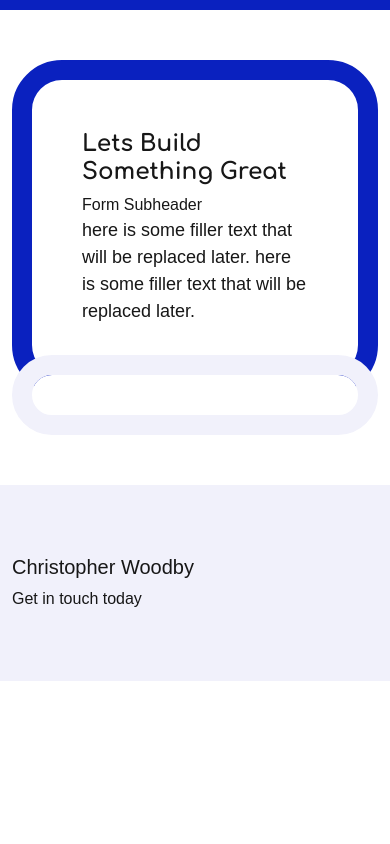
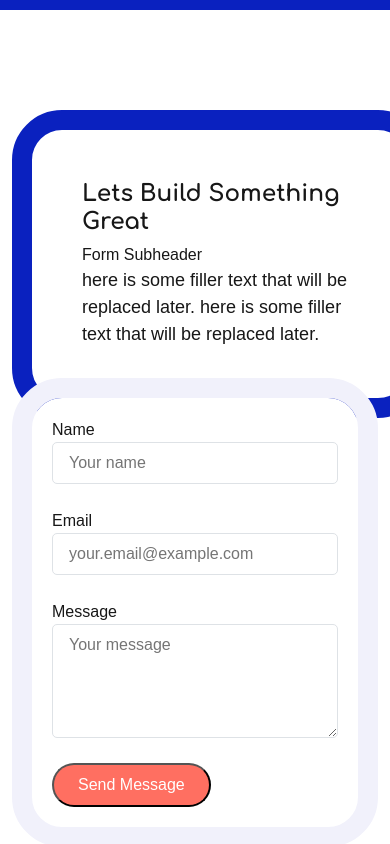
Before and after one commit to Chrisdwoodby/project-suomi, a Next.js app: page / in a window 390 px wide. Shown: the part 2960-3804 px from the top of the page. Before the commit the page ends 3641 px from the top, so only its background shows below. Built offline with nearby package versions, Linux system fonts and the light colour scheme.

Commit message:
contact form functionality confirmed and migrated from modern template

```diff
--- a/package.json
+++ b/package.json
@@ -13,12 +13,14 @@
     "firebase": "^12.5.0",
     "next": "^15.0.2",
     "next-elfsight-widget": "^1.1.1",
+    "nodemailer": "^7.0.11",
     "react": "^18",
     "react-dom": "^18",
     "react-elfsight-widget": "^1.1.1"
   },
   "devDependencies": {
     "@types/node": "^20",
+    "@types/nodemailer": "^7.0.4",
     "@types/react": "^18",
     "@types/react-dom": "^18",
     "eslint": "^8.57.1",
--- /dev/null
+++ b/src/app/api/contact/route.js
@@ -0,0 +1,50 @@
+import nodemailer from 'nodemailer';
+import { NextResponse } from 'next/server';
+
+export async function POST(request) {
+
+  const body = await request.json();
+  const { name, email, message } = body;
+
+  // Check that all required parameters are parsed
+  if (!name || !email || !message) {
+    return NextResponse.json(
+      { message: 'Missing required fields' },
+      { status: 400 }
+    );
+  }
+
+  try {
+    // Initializing the SMTP connection
+    const transporter = nodemailer.createTransport({
+      host: process.env.SMTP_HOST,
+      port: process.env.SMTP_PORT,
+      auth: {
+        user: process.env.SMTP_USER,
+        pass: process.env.SMTP_PASS,
+      },
+    });
+
+   // Define email content
+   const mailOptions = {
+    from: process.env.FROM_EMAIL,
+    to: 'recipient@example.com', // Enter recipient email this will be the clients home email
+    subject: `New message from ${name}`,
+    html: `<p><strong>Email:</strong> ${email}</p><p>${message}</p>`,
+ }
+
+    // Function to send the email
+    await transporter.sendMail(mailOptions);
+
+    return NextResponse.json(
+      { message: 'Email sent successfully' },
+      { status: 200 }
+    );
+  } catch (error) {
+    console.error('Email sending error:', error);
+    return NextResponse.json(
+      { message: 'Failed to send email' },
+      { status: 500 }
+    );
+  }
+}
--- a/src/app/contact/page.tsx
+++ b/src/app/contact/page.tsx
@@ -1,8 +1,81 @@
+
+'use client'
 import Navbar from '@/app/navbar';
-export default function Page() {
-    return (
-      <div>
-              <p>contact me</p>
+import { useRef, useState } from 'react';
+
+export default function ContactForm() {
+  const formRef = useRef<HTMLFormElement>(null);
+  const [status, setStatus] = useState<{
+    type: 'idle' | 'loading' | 'success' | 'error';
+    message: string;
+  }>({ type: 'idle', message: '' });
+
+  const handleSubmit = async (e: React.FormEvent<HTMLFormElement>) => {
+    e.preventDefault();
+    setStatus({ type: 'loading', message: 'Sending...' });
+
+    try {
+      const formData = new FormData(e.currentTarget);
+      const data = {
+        name: formData.get('name'),
+        email: formData.get('email'),
+        message: formData.get('message'),
+      };
+
+      const res = await fetch('/api/contact', {
+        method: 'POST',
+        headers: { 'Content-Type': 'application/json' },
+        body: JSON.stringify(data),
+      });
+
+      if (!res.ok) {
+        throw new Error('Failed to send message');
+      }
+
+      setStatus({ type: 'success', message: 'Message sent successfully!' });
+      formRef.current?.reset();
+    } catch (error) {
+      setStatus({
+        type: 'error',
+        message: 'Failed to send message. Please try again.'
+      });
+    }
+  };
+
+  return (
+    <form ref={formRef} onSubmit={handleSubmit} className="space-y-4 max-w-md mx-auto p-6">
+      <div className="space-y-2 form-item-row">
+        <label htmlFor="name" className="block text-sm font-medium">Name</label>
+        <input id="name" name="name" type="text" required className="w-full px-3 py-2 border rounded-md focus:outline-none focus:ring-2 focus:ring-blue-500" placeholder="Your name"  />
       </div>
-    )
+
+      <div className="space-y-2 form-item-row">
+        <label htmlFor="email" className="block text-sm font-medium">Email</label>
+        <input id="email" name="email" type="email" required className="w-full px-3 py-2 border rounded-md focus:outline-none focus:ring-2 focus:ring-blue-500" placeholder="your.email@example.com" />
+      </div>
+
+      <div className="space-y-2 form-item-row">
+        <label htmlFor="message" className="block text-sm font-medium">Message</label>
+        <textarea id="message" name="message" required rows={4} className="w-full px-3 py-2 border rounded-md focus:outline-none focus:ring-2 focus:ring-blue-500" placeholder="Your message" />
+      </div>
+
+      <button type="submit" disabled={status.type === 'loading'} className="company-cta w-full bg-blue-500 text-white py-2 px-4 hover:bg-blue-600 focus:outline-none focus:ring-2 focus:ring-blue-500 focus:ring-offset-2 disabled:opacity-50 disabled:cursor-not-allowed">
+        {status.type === 'loading' ? 'Sending...' : 'Send Message'}
+      </button>
+
+      {status.message && (
+        <p
+          className={`text-sm ${
+            status.type === 'error'
+              ? 'text-red-500'
+              : status.type === 'success'
+              ? 'text-green-500'
+              : 'text-gray-500'
+          }`}
+        >
+          {status.message}
+        </p>
+      )}
+    </form>
+  );
 }
--- a/src/app/globals.css
+++ b/src/app/globals.css
@@ -1280,6 +1280,27 @@ from, to { border-color: transparent; }
   .form-text-border {
     margin: unset;
   }
+  .form-item-row {
+    display: flex;
+    flex-direction: column;
+    margin-bottom: 25px;
+  }
+  .form-item-row input, .form-item-row textarea {
+    border-radius: 5px;
+    background-color: #fff;
+  }
+  .form-border {
+    border-radius: 30px;
+    padding: 20px;
+    outline: 20px solid #F1F1FB;
+    background: #fff;
+  }
+  .form-text-border {
+    border-radius: 30px;
+    padding: 50px;
+    outline: 20px solid #0A21BF;
+    margin: 50px -50px 0px 0px;
+  }
   .contact-form, .about-me-home {
     margin: 0px 20px;
   }
--- a/src/app/page.tsx
+++ b/src/app/page.tsx
@@ -1,6 +1,7 @@
 // import Image from "next/image";
 "use client";
 import Navbar from '@/app/navbar';
+import ContactForm from './contact/page';
 import { useState, useEffect } from 'react';
 import React from 'react';
 import Image from 'next/image';
@@ -148,7 +149,7 @@ export default function Home() {
                 </div>
                 <div className="col-md-6">
                   <div className="form-border">
-                    {/* <ElfsightWidget widgetID="0a9cbdda-d65e-41d6-a4c4-0041247b8be2" /> */}
+                    <ContactForm/>
                   </div>
                 </div>
               </div>
```
Also changed, not shown: send-mail.ts (added, +53 -0 lines), 1 other file (tests, documents, lock files or other folders).
